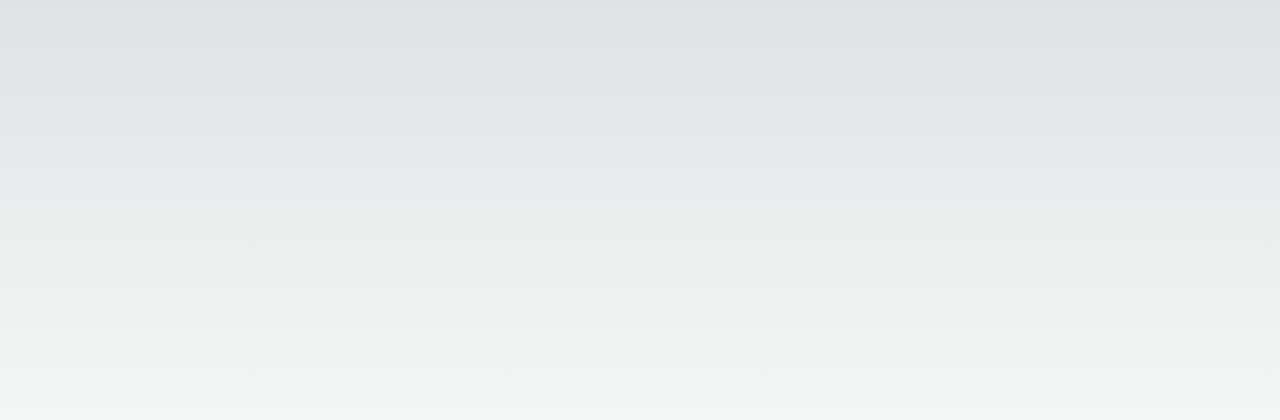
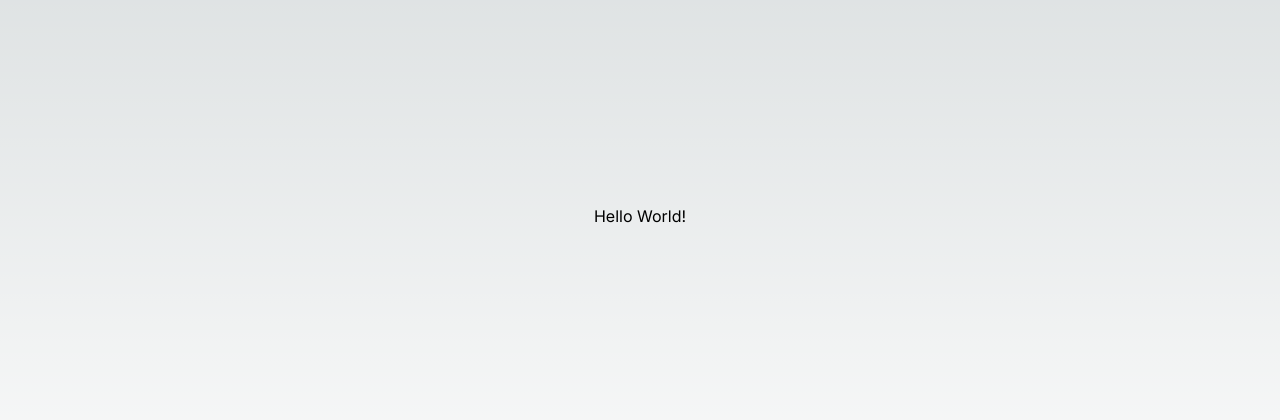
Before and after one commit to Naman1219/Netflix-clone, a Next.js app: page / in a window 1280 px wide. Shown: the part 184-604 px from the top of the page. Built offline with nearby package versions, Linux system fonts and the light colour scheme.

Commit message:
Added the basic working code structure

```diff
--- /dev/null
+++ b/app/components/header/page.tsx
@@ -0,0 +1,6 @@
+
+export default function Header() {
+  return (
+    <div>Header</div>
+  )
+};
--- /dev/null
+++ b/app/components/page.tsx
@@ -0,0 +1,6 @@
+
+export default function Component() {
+  return (
+    <div>component</div>
+  )
+};
--- a/app/layout.tsx
+++ b/app/layout.tsx
@@ -1,13 +1,13 @@
-import type { Metadata } from 'next'
+// import type { Metadata } from 'next'
 import { Inter } from 'next/font/google'
 import './globals.css'
 
 const inter = Inter({ subsets: ['latin'] })
 
-export const metadata: Metadata = {
-  title: 'Create Next App',
-  description: 'Generated by create next app',
-}
+// export const metadata: Metadata = {
+//   title: 'Create Next App',
+//   description: 'Generated by create next app',
+// }
 
 export default function RootLayout({
   children,
--- a/app/page.tsx
+++ b/app/page.tsx
@@ -1,12 +1,14 @@
-function Home() {
+import Head from 'next/head';
+
+export default function Home() {
   return (
-    <div className="flex min-h-screen flex-col items-center justify-center py-2">
-      <head>
+    <div className="flex min-h-screen flex-col items-center justify-center p-24">
+      <Head>
         <title>Home - Netflix</title>
         <link rel="icon" href="/favicon.ico" />
-      </head>
+      </Head>
       <main>
-        {/* Banner */}
+        Hello World!
         <section>
           {/* Row */}
           {/* Row */}
@@ -19,7 +21,5 @@ function Home() {
       </main>
       {/* Modal */}
     </div>
-  )
+  );
 }
-
-export default Home;
```
